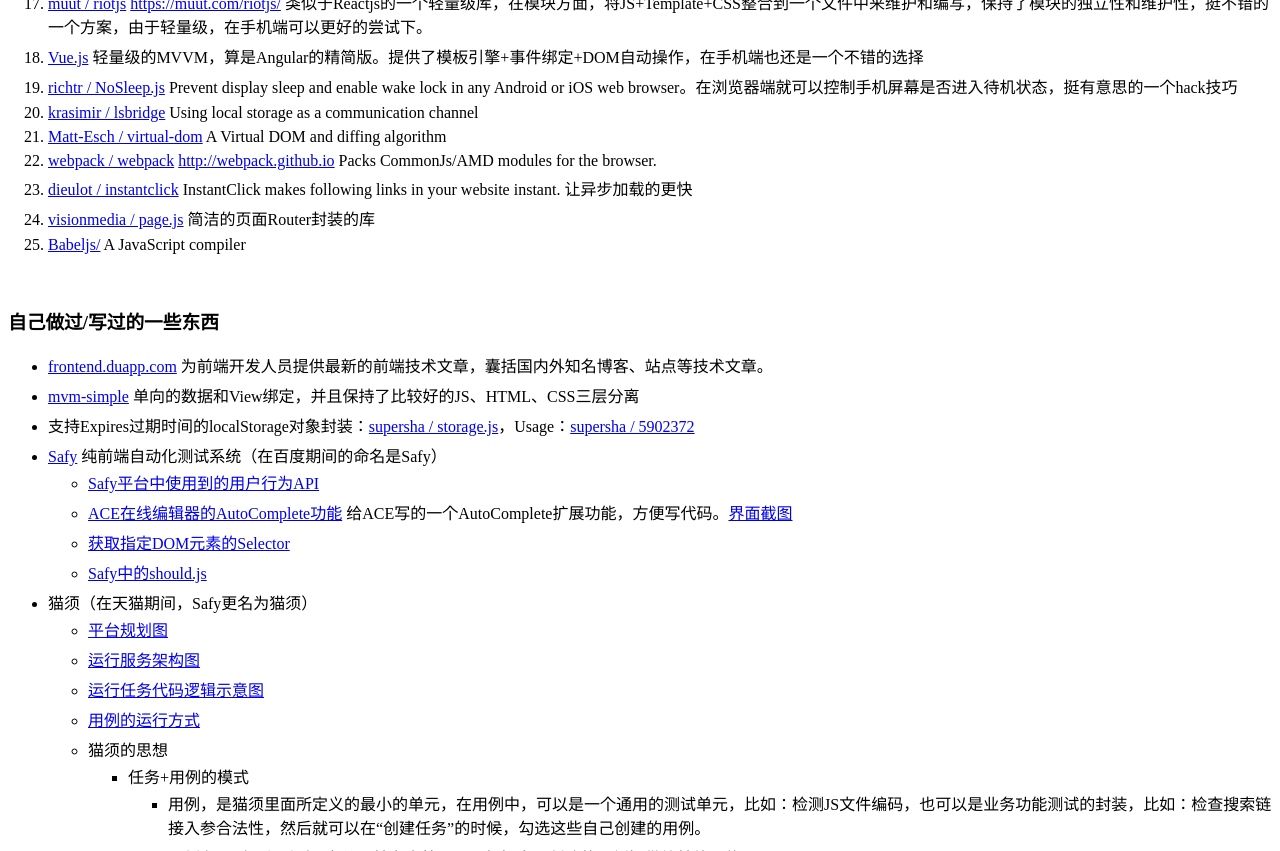
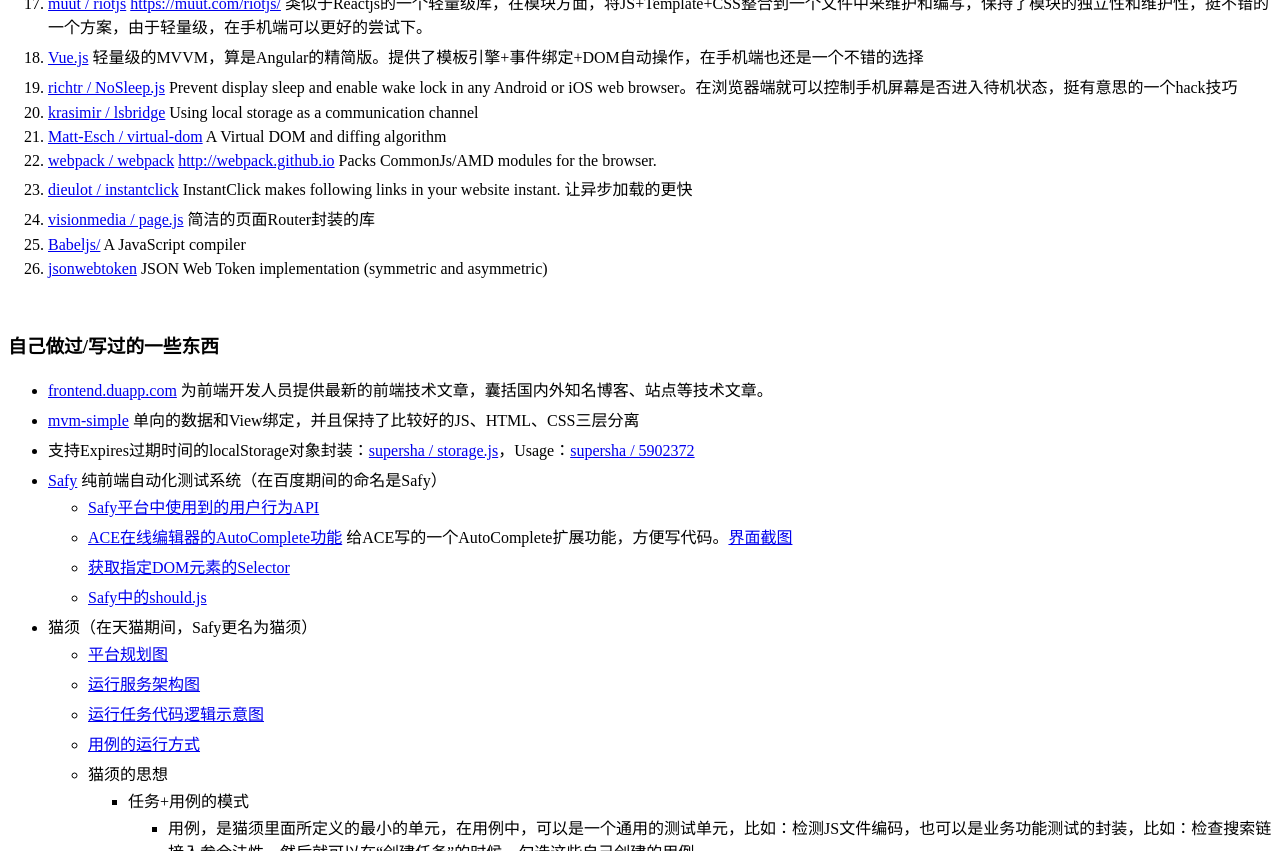
Before and after one commit to supersha/supersha.github.io, a Jekyll site: the page built from index.md, in a window 1280 px wide and 900 px high, scrolled down 3987 px, cut to the strip 0-851 px from the top of the window. Built offline with Jekyll 4.4.1, drawn with Linux system fonts in a browser that asks for light colours.

Commit message:
add json web token

```diff
--- a/index.md
+++ b/index.md
@@ -128,6 +128,7 @@ tagline: 记录自己的前端生涯
 0. [dieulot / instantclick](https://github.com/dieulot/instantclick/) InstantClick makes following links in your website instant. 让异步加载的更快
 0. [visionmedia / page.js](https://github.com/visionmedia/page.js) 简洁的页面Router封装的库
 0. [Babeljs/](http://babeljs.io/) A JavaScript compiler
+0. [jsonwebtoken](https://www.npmjs.com/package/jsonwebtoken) JSON Web Token implementation (symmetric and asymmetric)
 
 <br>
 
```
